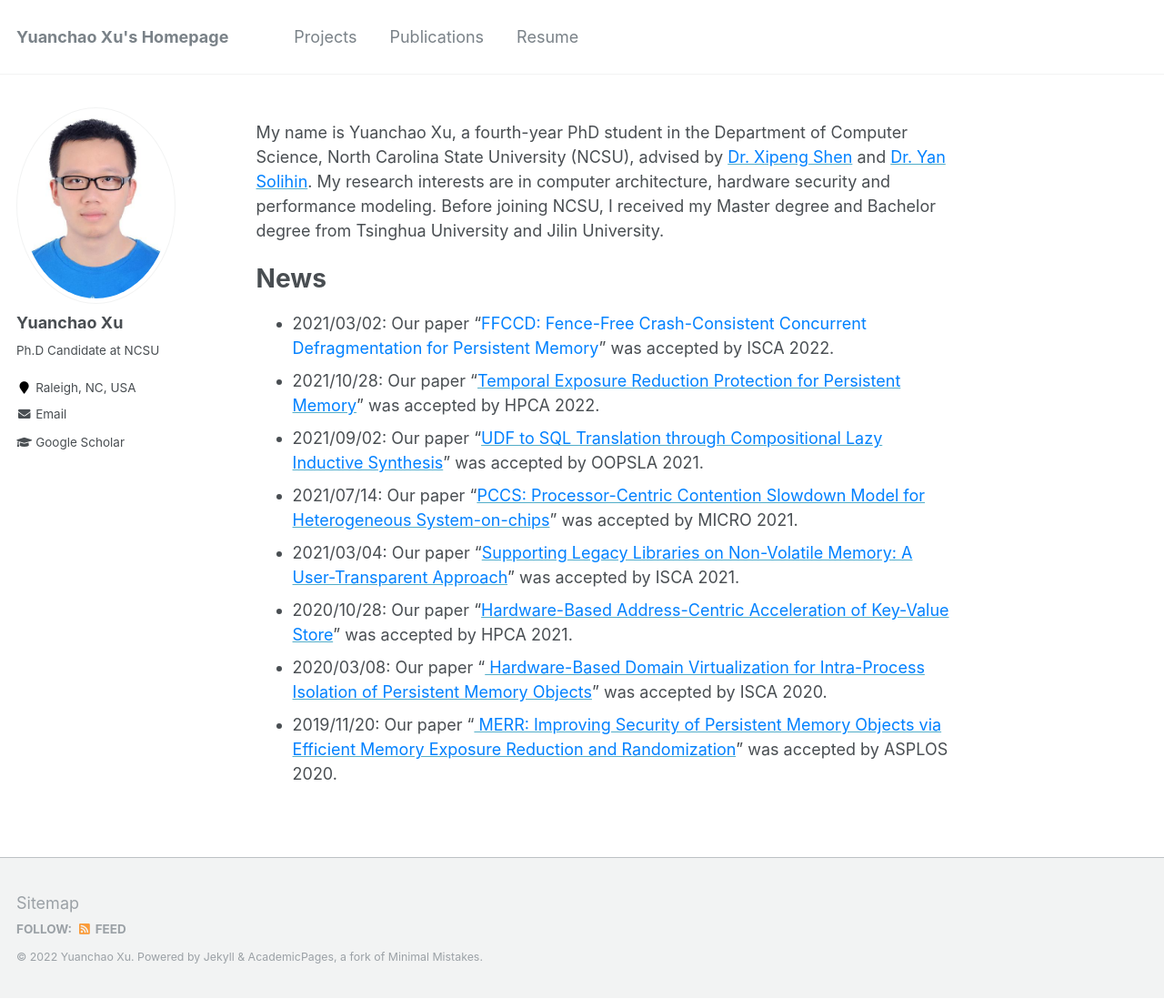
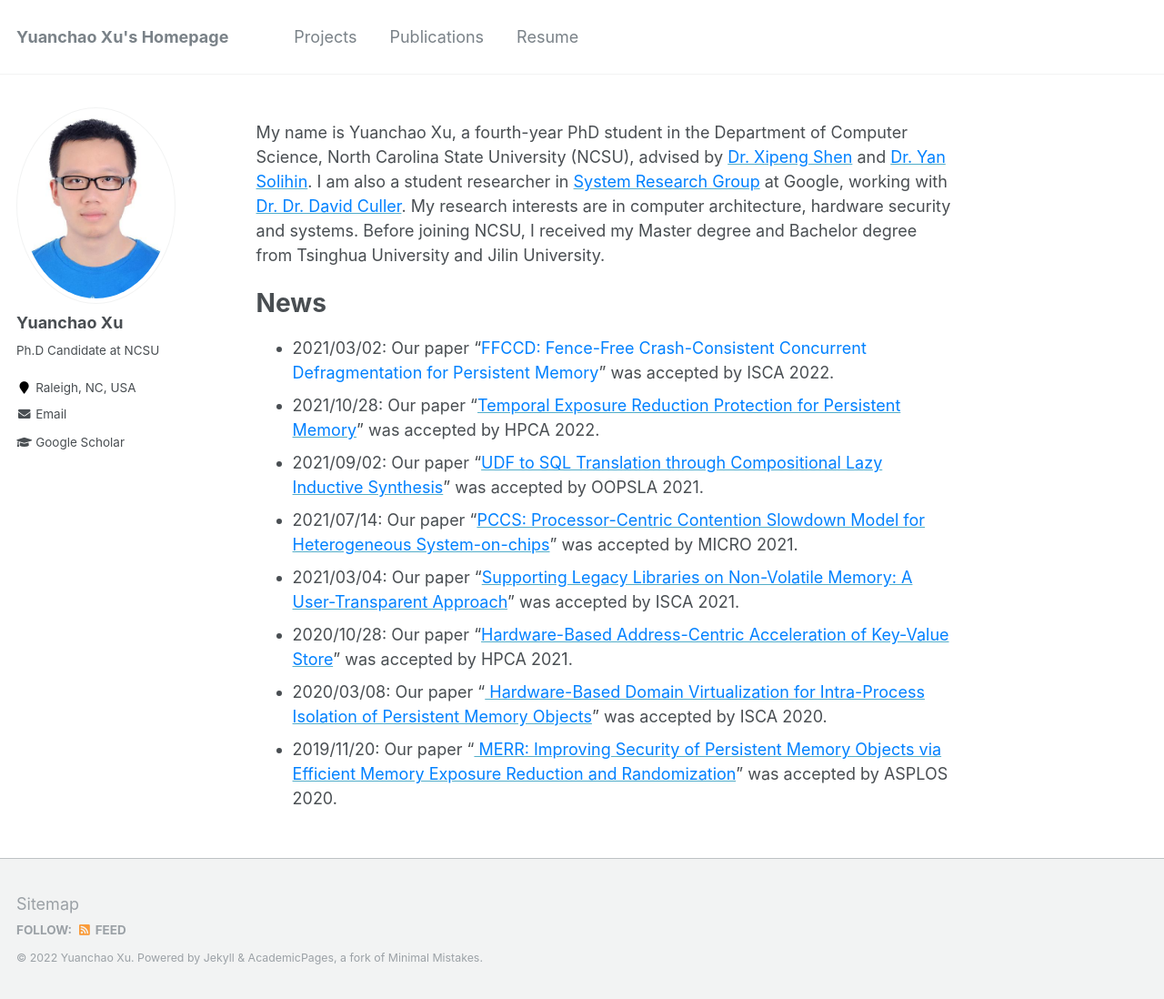
Before and after one commit to yuanchaoxu6/yuanchaoxu6.github.io, a Jekyll site: the page built from _pages/about.md, in a window 1280 px wide and 1098 px high. Shown: the whole window at 91% size. Built offline with Jekyll 4.4.1, drawn with Linux system fonts in a browser that asks for light colours.

Commit message:
Update about.md

```diff
--- a/_pages/about.md
+++ b/_pages/about.md
@@ -8,7 +8,7 @@ redirect_from:
   - /about.html
 ---
 
-My name is Yuanchao Xu, a fourth-year PhD student in the Department of Computer Science, North Carolina State University (NCSU), advised by [<font color="#0081ff">Dr. Xipeng Shen</font>](https://people.engr.ncsu.edu/xshen5/) and [<font color="#0081ff">Dr. Yan Solihin</font>](https://sites.google.com/view/arpers). My research interests are in computer architecture, hardware security and performance modeling. Before joining NCSU, I received my Master degree and Bachelor degree from Tsinghua University and Jilin University.
+My name is Yuanchao Xu, a fourth-year PhD student in the Department of Computer Science, North Carolina State University (NCSU), advised by [<font color="#0081ff">Dr. Xipeng Shen</font>](https://people.engr.ncsu.edu/xshen5/) and [<font color="#0081ff">Dr. Yan Solihin</font>](https://sites.google.com/view/arpers). I am also a student researcher in [<font color="#0081ff">System Research Group</font>](https://cloud.google.com/blog/topics/systems/google-creates-new-systems-research-group) at Google, working with [<font color="#0081ff">Dr. Dr. David Culler</font>](http://people.eecs.berkeley.edu/~culler/). My research interests are in computer architecture, hardware security and systems. Before joining NCSU, I received my Master degree and Bachelor degree from Tsinghua University and Jilin University.
 
 
 News
```
